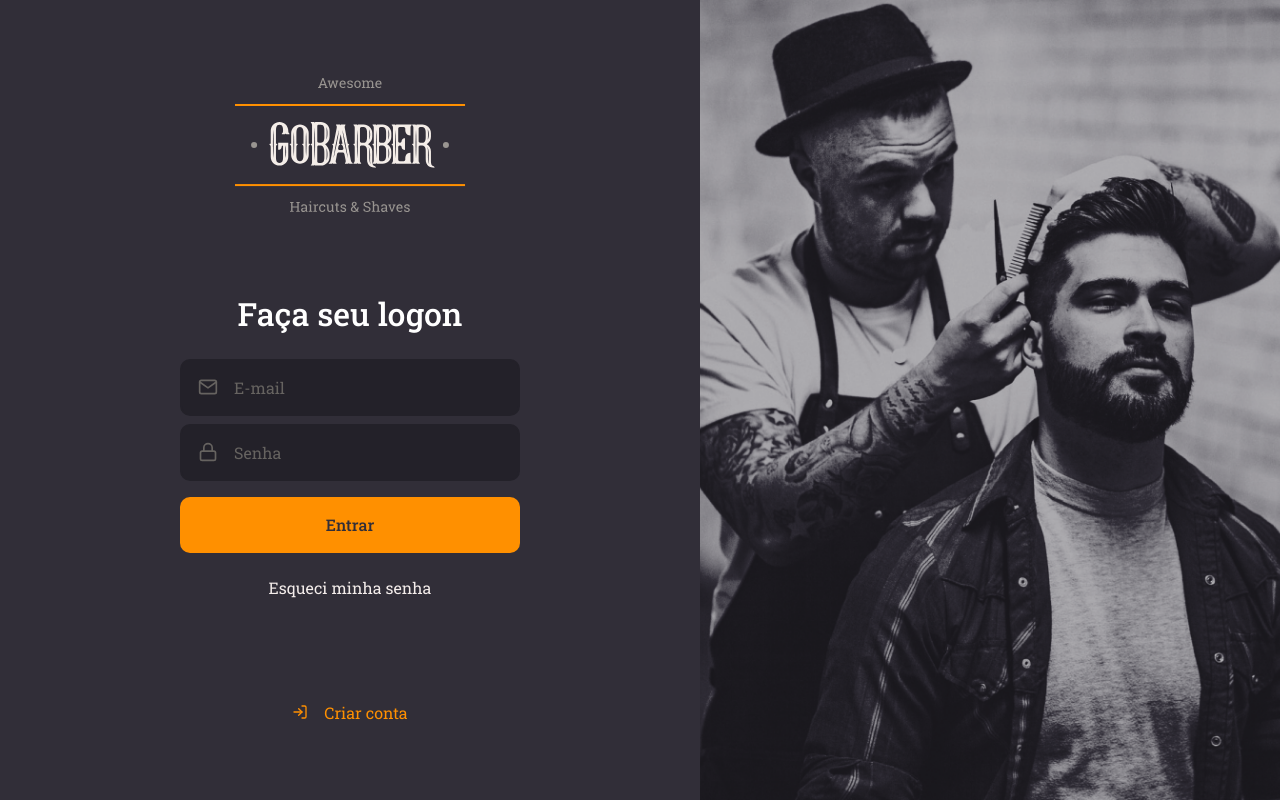
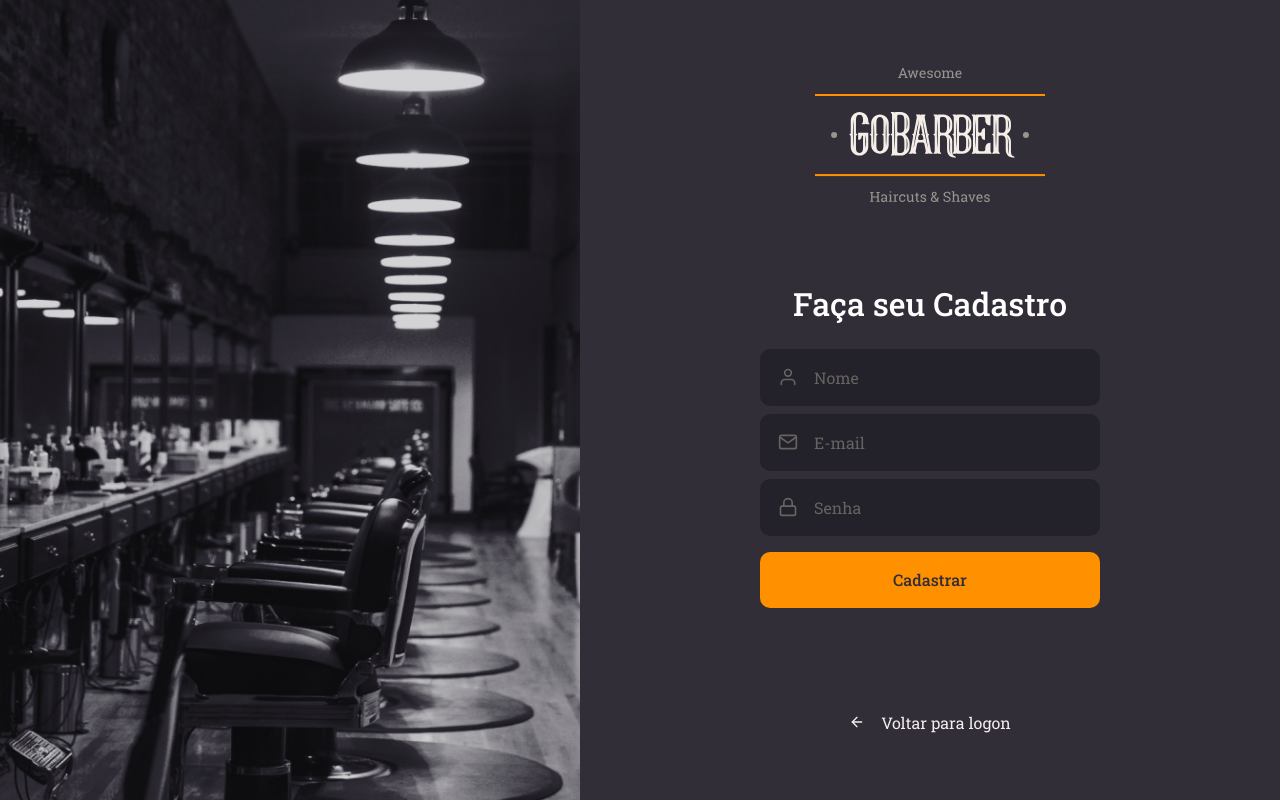
Before and after one commit to JonasCastro/GoBarber-Web, a React (Create React App) app: page /signup in a window 1280 px wide. Built offline with nearby package versions, Linux system fonts and the light colour scheme.

Commit message:
registration page

```diff
--- a/src/App.tsx
+++ b/src/App.tsx
@@ -2,12 +2,13 @@
 
 import GlobalStyle from './styles/global';
 
-import SifnIn from './pages/SignIn';
+import SignIn from './pages/SignIn';
+import SignUp from './pages/SignUp';
 
 const App: React.FC = () => {
   return (
     <>
-      <SifnIn />
+      <SignUp />
       <GlobalStyle />
     </>
   );
--- /dev/null
+++ b/src/pages/SignUp/index.tsx
@@ -0,0 +1,34 @@
+import React from 'react';
+import { FiArrowLeft, FiMail, FiUser, FiLock } from 'react-icons/fi';
+import { Container, Content, Background } from './styles';
+import logoImg from '../../assets/logo.svg';
+
+import Button from '../../components/Button';
+import Input from '../../components/Input';
+
+const SignUp: React.FC = () => (
+  <Container>
+    <Background />
+    <Content>
+      <img src={logoImg} alt="Gobaber" />
+      <form>
+        <h1>Faça seu Cadastro</h1>
+        <Input name="name" icon={FiUser} placeholder="Nome" />
+        <Input name="email" icon={FiMail} placeholder="E-mail" />
+        <Input
+          name="password"
+          icon={FiLock}
+          type="password"
+          placeholder="Senha"
+        />
+        <Button type="submit">Cadastrar</Button>
+      </form>
+      <a href="/login">
+        <FiArrowLeft />
+        Voltar para logon
+      </a>
+    </Content>
+  </Container>
+);
+
+export default SignUp;
--- /dev/null
+++ b/src/pages/SignUp/styles.ts
@@ -0,0 +1,67 @@
+import styled from 'styled-components';
+import { shade } from 'polished';
+import signUpBackgroundImg from '../../assets/sign-up-background.png';
+
+export const Container = styled.div`
+  height: 100vh;
+  display: flex;
+  align-items: stretch;
+`;
+
+export const Content = styled.div`
+  display: flex;
+  flex-direction: column;
+
+  align-items: center;
+  justify-content: center;
+
+  width: 100%;
+  max-width: 700px;
+
+  form {
+    margin: 80px 0;
+    width: 340px;
+    text-align: center;
+
+    h1 {
+      margin-bottom: 24px;
+    }
+
+    a {
+      color: #f4edeb;
+      display: block;
+      margin-top: 24px;
+      text-decoration: none;
+      transition: color 0.2s;
+
+      &:hover {
+        color: ${shade(0.2, '#f4edeb')};
+      }
+    }
+  }
+
+  > a {
+    color: #f4edeb;
+    display: block;
+    margin-top: 24px;
+    text-decoration: none;
+    transition: color 0.2s;
+
+    display: flex;
+    align-items: center;
+
+    svg {
+      margin-right: 16px;
+    }
+
+    &:hover {
+      color: ${shade(0.2, '#f4edeb')};
+    }
+  }
+`;
+
+export const Background = styled.div`
+  flex: 1;
+  background: url(${signUpBackgroundImg}) no-repeat center;
+  background-size: cover;
+`;
```
Also changed, not shown: src/assets/sign-up-background.png (added).
